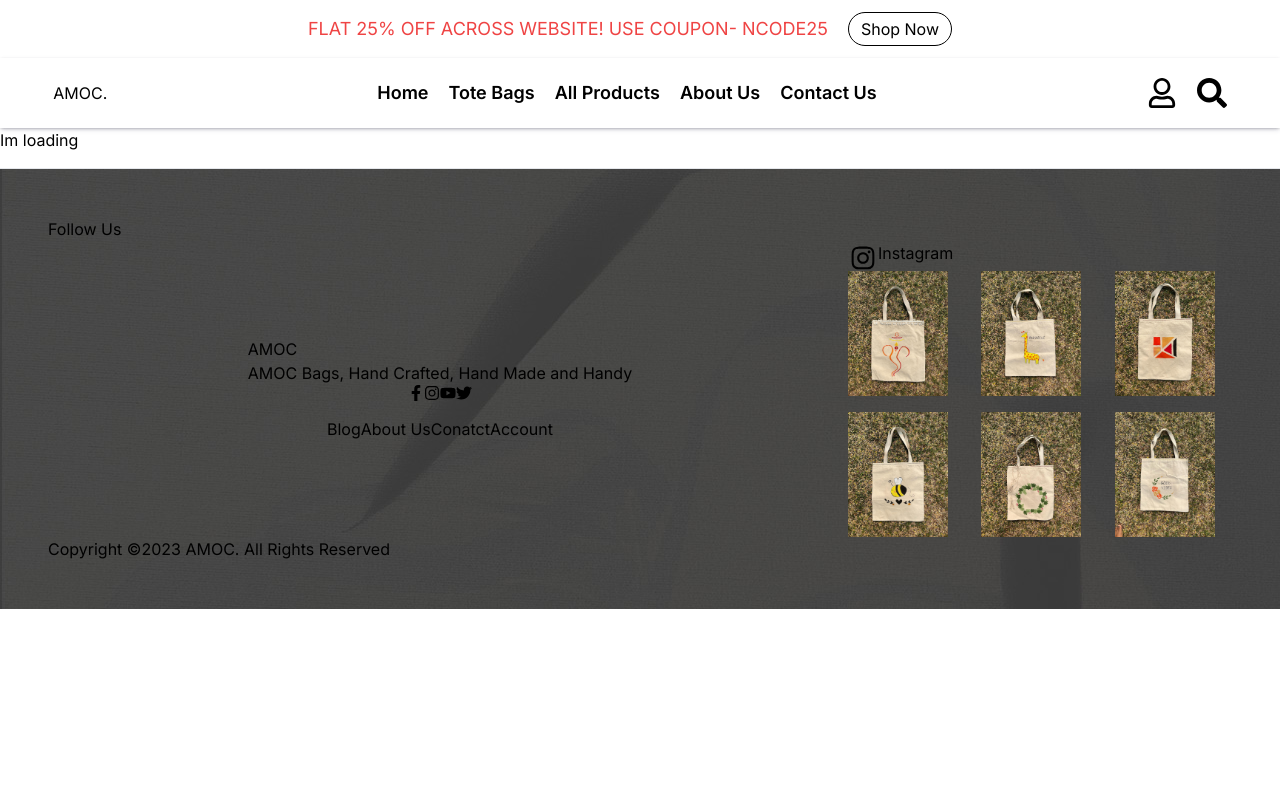
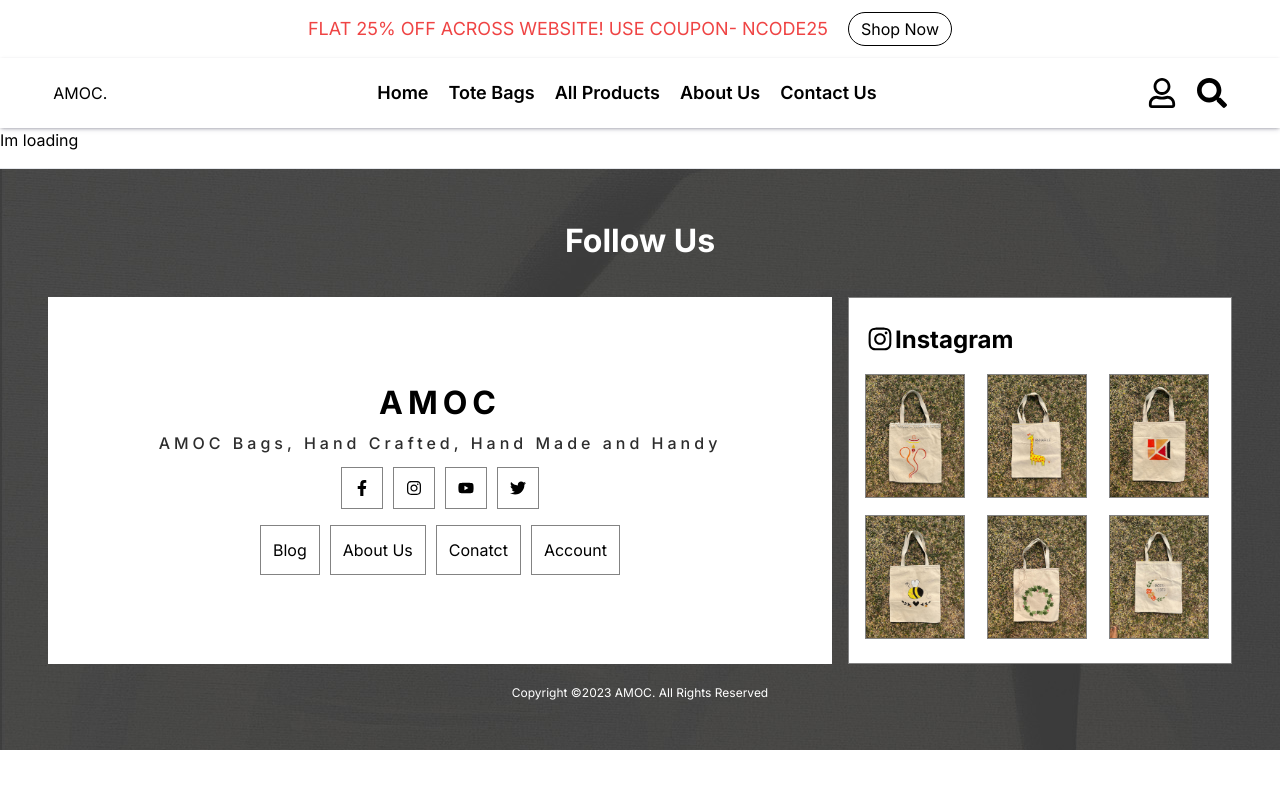
Before and after one commit to Hariom8799/AMOC, a Next.js app: page / in a window 1280 px wide. Shown: the top 788 px of the page. Built offline with nearby package versions, Linux system fonts and the light colour scheme; no server answers.

Commit message:
footer css added

```diff
--- a/src/app/globals.css
+++ b/src/app/globals.css
@@ -58,3 +58,74 @@
 }
 
 .swiper-pagination-bullet-active{background: #fff !important;}
+
+/* ********************************************************** */
+/* Footer CSS */
+/* ********************************************************** */
+
+.footerMain h1{
+  font-size: 2rem;
+  text-align: center;
+  font-weight: 700;
+  padding-bottom: 2rem;
+  color: #fff;
+}
+.footerMain .footerLogo{
+  background-color: #fff;
+}
+.footerMain .footerLogo h3{
+  font-size: 2rem;
+  line-height: 2rem;
+  margin-bottom: 0px;
+  font-weight: 700;
+  letter-spacing: 5px;
+  text-align: center;
+}
+.footerMain .footerLogo p{
+  font-size: 1rem;
+  line-height: 3rem;
+  font-weight: 500;
+  letter-spacing: 4px;
+  text-align: center;
+  color: #2d2d2d;
+}
+
+.footerMain .footerLogo ul li{
+  border: 1px solid #838383;
+  padding: 12px;
+  margin: 0px 5px;
+  background-color: #fff;
+}
+
+.footerMain .instaBorder{
+  border: 1px solid #838383;
+  padding: 1.5rem 1rem;
+  background-color: #fff;
+}
+
+.footerMain .instaBorder h3{
+  font-size: 1.5rem;
+  margin-bottom: 1rem;
+  font-weight: 700;
+}
+
+.footerMain .instaImgBox{
+  overflow: hidden;
+}
+
+.footerMain .footerInstaImg{
+  border: 1px solid #838383;
+  transform: scale(1);
+  transition: .2s ease-in-out;
+}
+
+.footerMain .instaImgBox:hover .footerInstaImg{
+  transform: scale(1.25);
+}
+
+.footerMain .copywrite{
+  font-size: 12px;
+  margin-top: 1.25rem;
+  color: #fff;
+  text-align: center;
+}
```
